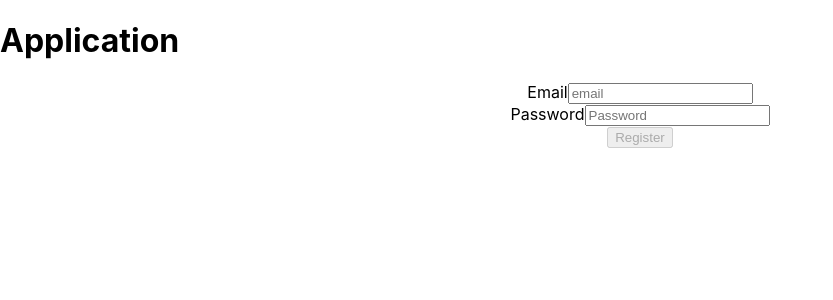
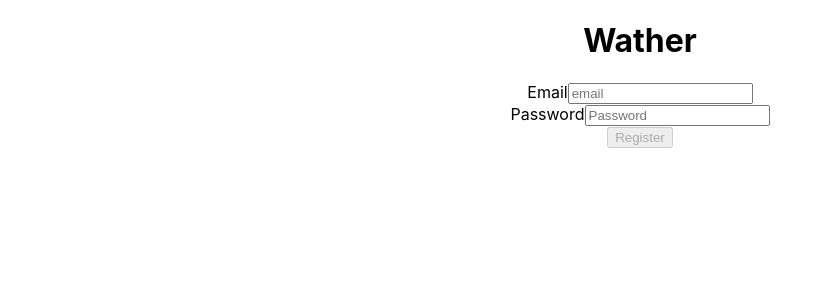
Before and after one commit to andreavrljic/Weather, a React (Create React App) app: page / in a window 1280 px wide. Shown: the top 300 px of the page, without its empty margins (0-833 px from the left). Built offline with nearby package versions, Linux system fonts and the light colour scheme.

Commit message:
Create weather component to direct

```diff
--- a/src/App.css
+++ b/src/App.css
@@ -1,10 +1,13 @@
+.login-wrapper {
+  display: flex;
+  flex-direction: column;
+  align-items: center;
+}
+
+
+
 .App {
   text-align: center;
-}
-
-.App-logo {
-  height: 40vmin;
-  pointer-events: none;
 }
 
 @media (prefers-reduced-motion: no-preference) {
--- a/src/App.js
+++ b/src/App.js
@@ -8,8 +8,8 @@ function App() {
 
   return (
 
-    <div className="wrapper">
-      <h1>Application</h1>
+    <div className="login-wrapper">
+      <h1>Wather</h1>
       <BrowserRouter>
         <Switch>
           <Route path="/weather">
--- /dev/null
+++ b/src/components/weather.js
@@ -0,0 +1,17 @@
+import React from 'react';
+import { useLocation } from "react-router-dom";
+
+const Weather = (props) =>{
+
+    const location = useLocation();
+
+    console.log("weather " , props , location)
+    localStorage.setItem('token', JSON.stringify(props))
+
+    return (<div >
+        Weather
+    </div>)
+
+}
+
+export default Weather;
```
